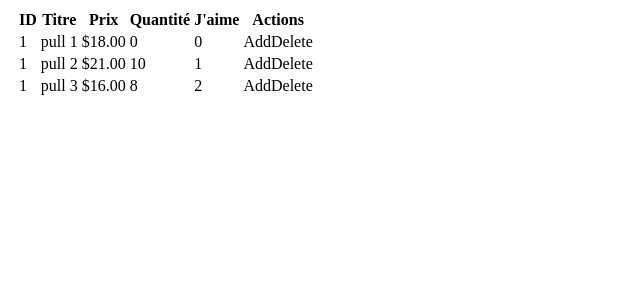
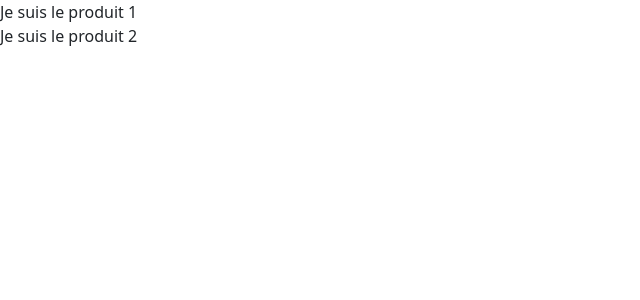
Before and after one commit to Amir-2018/AngularProjects, an Angular app: page / in a window 1280 px wide. Shown: the top 300 px of the page, without its empty margins (0-640 px from the left). Built offline with nearby package versions, Linux system fonts and the light colour scheme.

Commit message:
Test Input Decoration

```diff
--- a/angular.json
+++ b/angular.json
@@ -25,7 +25,9 @@
               "src/assets"
             ],
             "styles": [
-              "src/styles.css"
+              "src/styles.css",
+              "node_modules/bootstrap/dist/css/bootstrap.min.css"
+
             ],
             "scripts": [
               "node_modules/bootstrap/dist/js/bootstrap.bundle.min.js"
--- a/src/app/app.component.html
+++ b/src/app/app.component.html
@@ -6,6 +6,8 @@
     <title>Document</title>
 </head>
 <body>
-    <app-product></app-product>
+    <app-product [item] = "test"></app-product>
+    <app-product [item] = "test2"></app-product>
+
 </body>
 </html>
--- a/src/app/app.component.ts
+++ b/src/app/app.component.ts
@@ -8,4 +8,8 @@ import { Component } from '@angular/core';
 })
 export class AppComponent {
   title = 'projetA';
+  test : string = 'Je suis le produit 1'
+  test2 : string = 'Je suis le produit 2'
+
+
 }
--- a/src/app/product/product.component.html
+++ b/src/app/product/product.component.html
@@ -6,29 +6,6 @@
     <title>Document</title>
 </head>
 <body>
-    <!-- your-component.component.html -->
-<table class="table">
-    <thead>
-        <tr>
-            <th>ID</th>
-            <th>Titre</th>
-            <th>Prix</th>
-            <th>Quantité</th>
-            <th>J'aime</th>
-            <th>Actions</th>
-        </tr>
-    </thead>
-    <tbody>
-        <tr *ngFor="let product of listProduct">
-            <td>{{ product.id }}</td>
-            <td>{{ product.title }}</td>
-            <td>{{ product.price | currency }}</td>
-            <td>{{ product.quantity }}</td>
-            <td>{{ product.like }}</td>
-            <td><a class="btn btn-info">Add</a><a class="btn btn-danger">Delete</a></td>
-          </tr>
-    </tbody>
-</table>
-
+    {{item }}
 </body>
 </html>
--- a/src/app/product/product.component.ts
+++ b/src/app/product/product.component.ts
@@ -1,5 +1,4 @@
-import { Component } from '@angular/core';
-import { Product } from '../models/product';
+import { Component,Input,Output,EventEmitter} from '@angular/core';
 
 
 @Component({
@@ -10,15 +9,6 @@ import { Product } from '../models/product';
 })
 export class ProductComponent {
 
-  listProduct : Product [] = [];
-  ngOnInit(){
-    this.listProduct = [
-      { id : 1, title : "pull 1", price : 18, quantity : 0, like: 0},
-      { id : 1, title : "pull 2", price : 21, quantity : 10, like: 1},
-      { id : 1, title : "pull 3", price : 16, quantity : 8, like: 2},
-      ]
-      const a = 5 ;
-  }
-
+@Input() item : string = '' ;
 
 }
```
